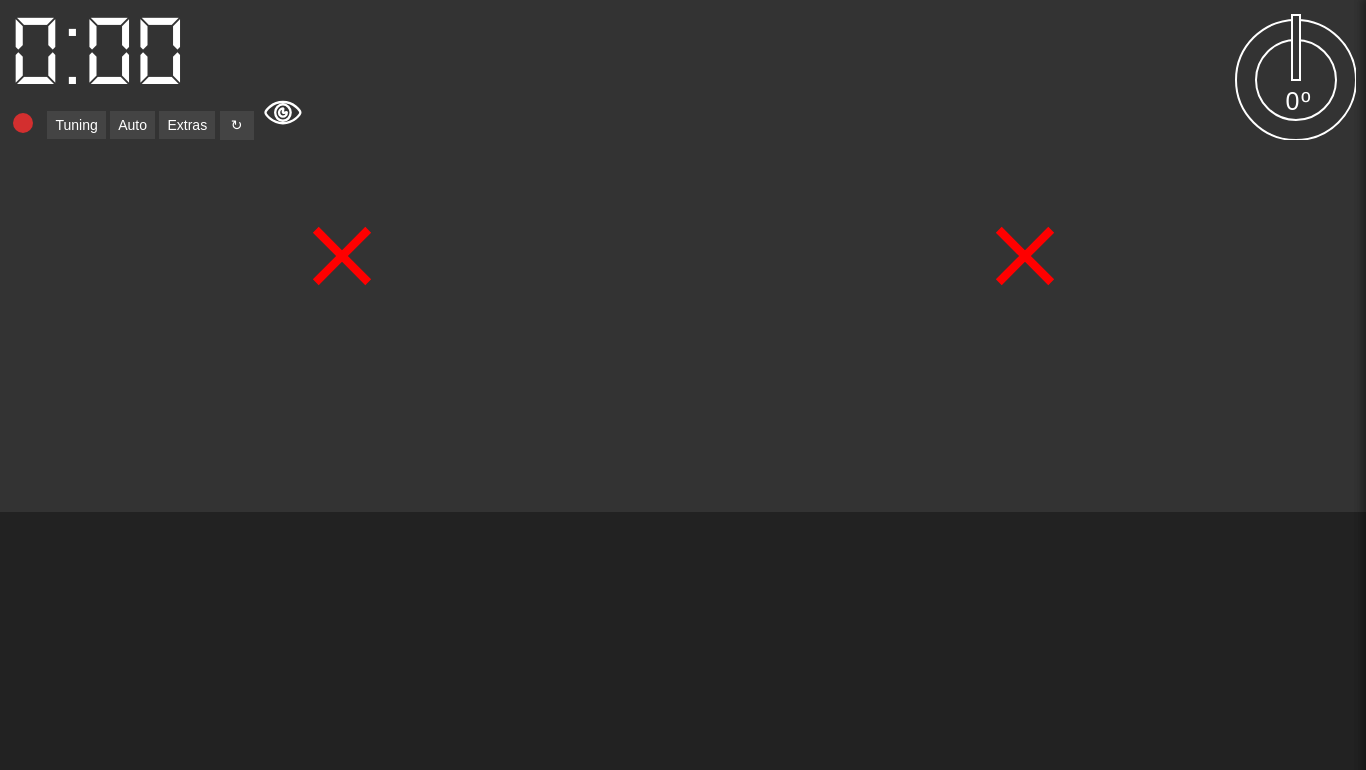
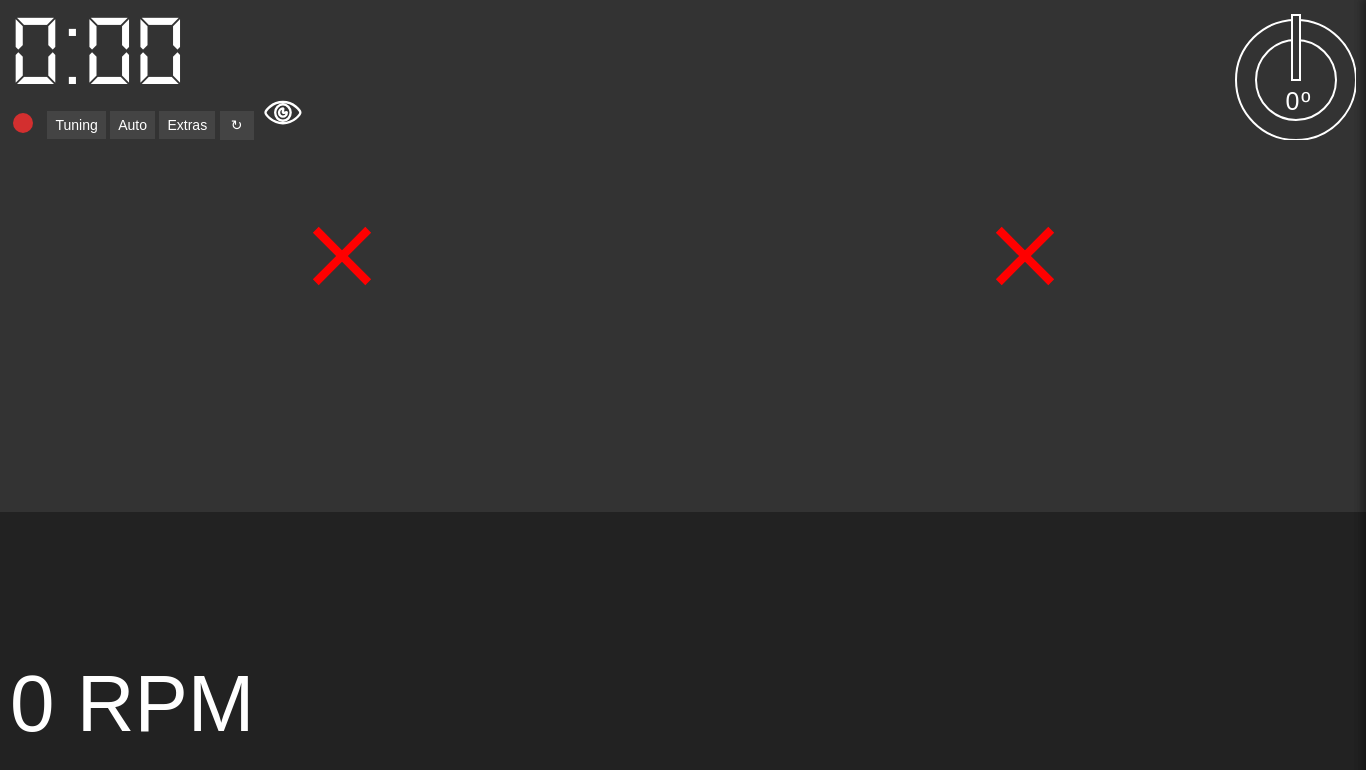
Before and after one commit to frc1418/2020-dashboard, an Electron app: page src/index.html in a window 1366 px wide. Drawn offline with Linux system fonts and the light colour scheme; no server answers.

Commit message:
Adds launcher RPM to dashboard main window.

```diff
--- a/src/css/ui.css
+++ b/src/css/ui.css
@@ -24,6 +24,12 @@ body > * {
     display: block;
     font-size: 13vh;
     line-height: .8;
+}
+
+#launcher-rpm {
+    font-size: 10vh;
+    position: absolute;
+    bottom: 50px;
 }
 
 /* Connected/Disconnected readout superimposed over dashboard */
--- a/src/index.html
+++ b/src/index.html
@@ -131,6 +131,7 @@
             18.2535869,15.089434 L18.2535869,15.089434 Z"></path>
         </svg>
         <div id="vision-angle"></div>
+        <div id="launcher-rpm">0 RPM</div>
     </article>
     <!-- Gyroscope -->
     <svg id="gyro" width="150" height="150">
--- a/src/ui.js
+++ b/src/ui.js
@@ -25,6 +25,7 @@ const extrasPanelButton = document.getElementById('extras-button');
 const refreshButton = document.getElementById('refresh');
 const eye = document.getElementById('eye');
 const statusElement = document.getElementById('status');
+const launcherRPM = document.getElementById('launcher-rpm');
 
 const indicatorColors = {
     'disconnected': '#D32F2F',
@@ -50,6 +51,10 @@ NetworkTables.addKeyListener('/robot/mode', (_, value, __) => {
     // TODO: Decide whether or not to hide extras and tuning buttons in enabled
 }, true);
 
+NetworkTables.addKeyListener('/components/launcher/flywheel_rpm', (_, value, __) => {
+    launcherRPM.innerText = value + " RPM";
+});
+
 function toggleVisiblity(hidden, ...nodes) {
     for (let node of nodes) {
         if (hidden) {
```
